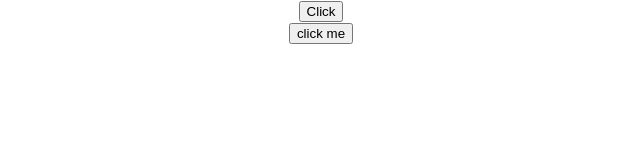
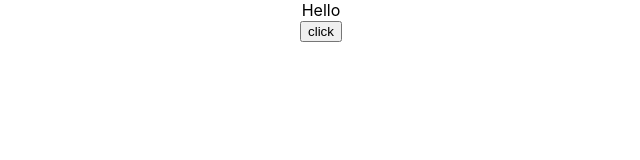
Before and after one commit to pketanp/react-learn, a React (Create React App) app: page / in a window 1280 px wide. Shown: the top 160 px of the page, without its empty margins (319-959 px from the left). Built offline with nearby package versions, Linux system fonts and the light colour scheme.

Commit message:
click events

```diff
--- a/src/App.js
+++ b/src/App.js
@@ -6,12 +6,14 @@ import Counter from "./component/Counter";
 import Message from "./component/Message";
 import FunctionClick from "./component/FunctionClick";
 import ClassClicks from "./component/ClassClicks";
+import EventBind from "./component/EventBind";
 
 function App() {
 	return (
 		<div className="App">
-			<FunctionClick />
-			<ClassClicks />
+			<EventBind />
+			{/* <FunctionClick />
+			<ClassClicks /> */}
 			{/* <Greet name="Ketan" aka=" pk..." />
                   <Welcome name="Ketan" aka=" pk..." /> */}
 			{/*
--- /dev/null
+++ b/src/component/EventBind.js
@@ -0,0 +1,26 @@
+import React, { Component } from "react";
+class EventBind extends Component {
+	constructor(props) {
+		super(props);
+
+		this.state = {
+			message: "Hello"
+		};
+	}
+
+	clicHandler() {
+		this.setState({
+			message: "Good Bye"
+		});
+	}
+	render() {
+		return (
+			<div>
+				<div> {this.state.message} </div>
+				<button onClick={this.clicHandler}>click</button>
+			</div>
+		);
+	}
+}
+
+export default EventBind;
```
